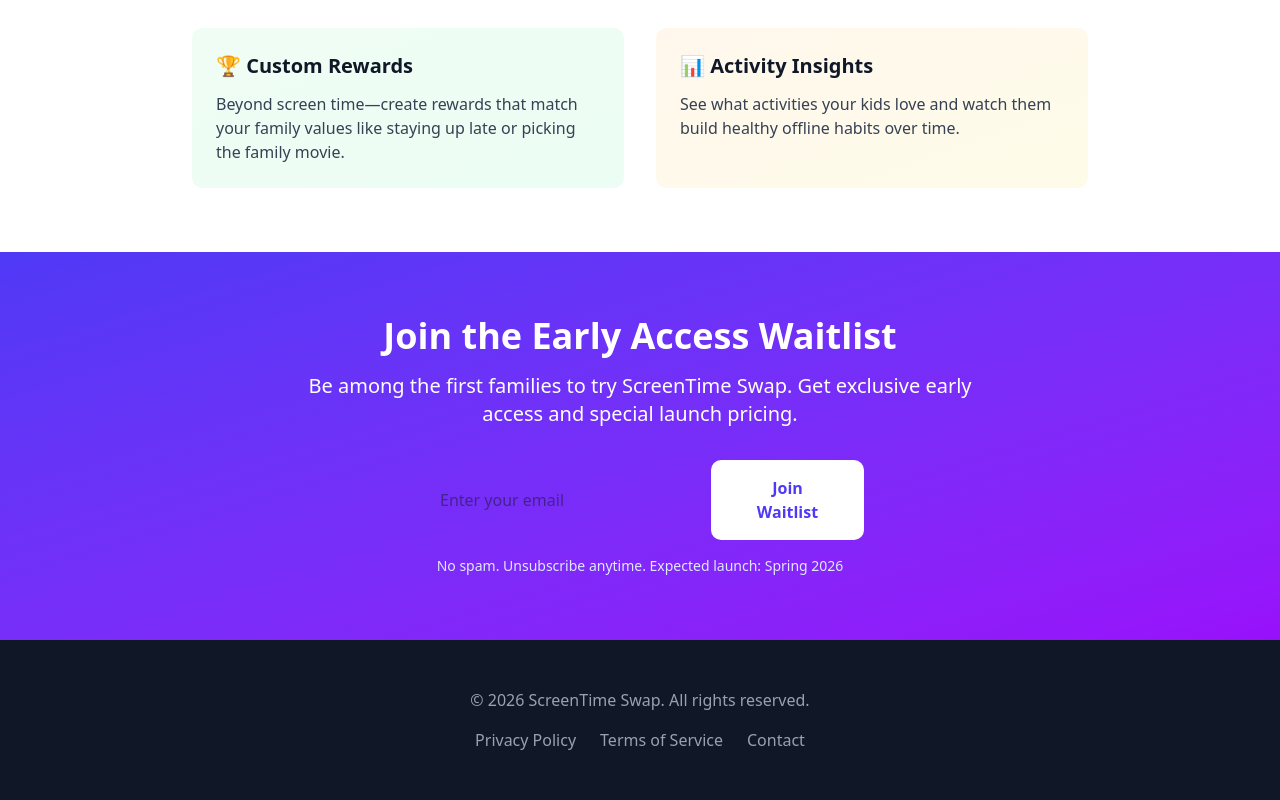
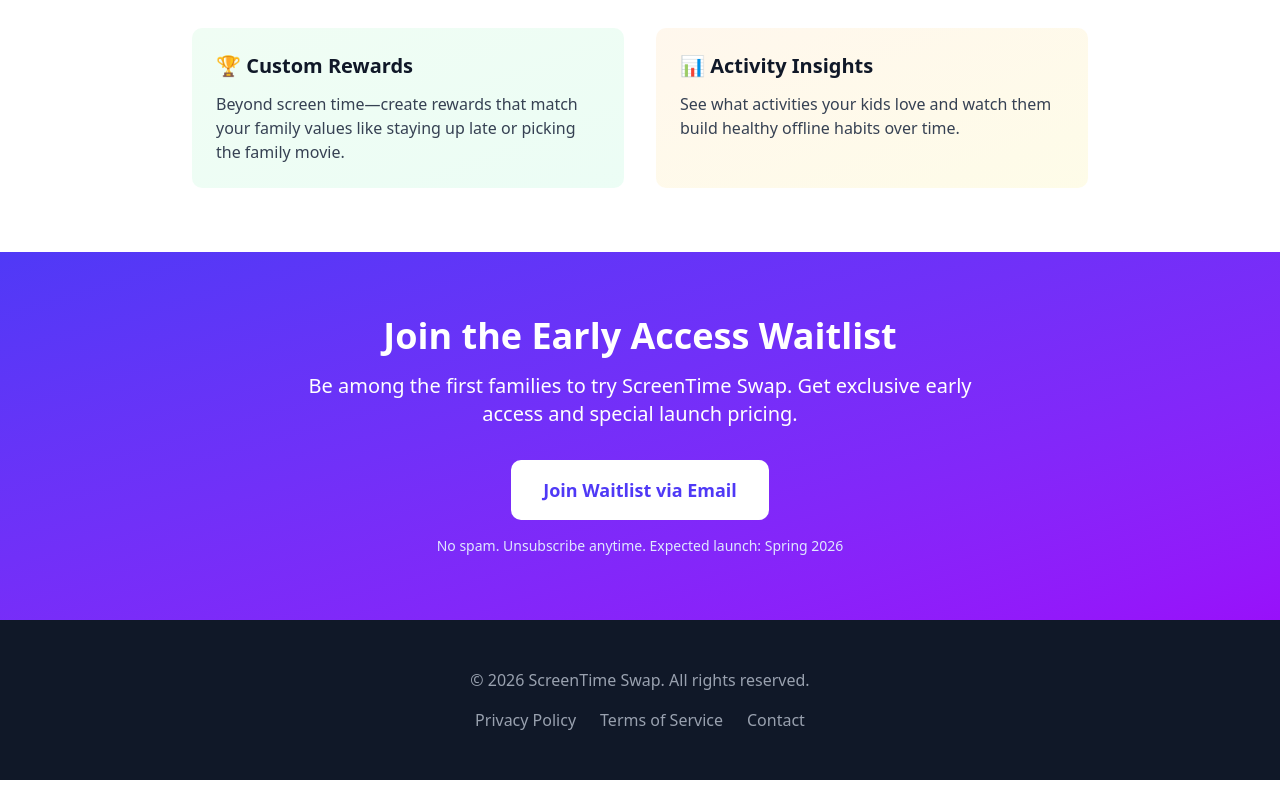
Before and after one commit to mankiel/screentime-swap, a Next.js app: page /landing in a window 1280 px wide. Shown: the part 1668-2468 px from the top of the page. Built offline with nearby package versions, Linux system fonts and the light colour scheme.

Commit message:
Remove database-dependent waitlist API, use mailto for now

```diff
--- a/app/api/waitlist/route.ts
+++ /dev/null
@@ -1,46 +0,0 @@
-import { NextRequest, NextResponse } from 'next/server';
-import { prisma } from '@/lib/prisma';
-
-export async function POST(req: NextRequest) {
-  try {
-    const { email } = await req.json();
-
-    if (!email || !email.includes('@')) {
-      return NextResponse.json(
-        { error: 'Valid email required' },
-        { status: 400 }
-      );
-    }
-
-    // Check if email already exists
-    const existing = await prisma.waitlist.findUnique({
-      where: { email },
-    });
-
-    if (existing) {
-      return NextResponse.json(
-        { message: 'Already on waitlist!' },
-        { status: 200 }
-      );
-    }
-
-    // Add to waitlist
-    await prisma.waitlist.create({
-      data: {
-        email,
-        createdAt: new Date(),
-      },
-    });
-
-    return NextResponse.json(
-      { message: 'Successfully joined waitlist!' },
-      { status: 201 }
-    );
-  } catch (error) {
-    console.error('Waitlist error:', error);
-    return NextResponse.json(
-      { error: 'Failed to join waitlist' },
-      { status: 500 }
-    );
-  }
-}
--- a/app/landing/page.tsx
+++ b/app/landing/page.tsx
@@ -189,31 +189,13 @@
             <h2 className="text-4xl font-bold mb-4">Join the Early Access Waitlist</h2>
             <p className="text-xl mb-8">Be among the first families to try ScreenTime Swap. Get exclusive early access and special launch pricing.</p>
 
-            <form onSubmit={handleSubmit} className="flex flex-col sm:flex-row gap-4 max-w-md mx-auto">
-              <input
-                type="email"
-                placeholder="Enter your email"
-                value={email}
-                onChange={(e) => setEmail(e.target.value)}
-                className="flex-1 px-6 py-4 rounded-lg text-gray-900 focus:outline-none focus:ring-2 focus:ring-white"
-                required
-                disabled={status === 'loading'}
-              />
-              <button
-                type="submit"
-                disabled={status === 'loading'}
-                className="bg-white text-indigo-600 px-8 py-4 rounded-lg font-semibold hover:bg-gray-100 transition disabled:opacity-50 disabled:cursor-not-allowed"
-              >
-                {status === 'loading' ? 'Joining...' : 'Join Waitlist'}
-              </button>
-            </form>
-
-            {status === 'success' && (
-              <p className="mt-4 text-green-200 font-semibold">✓ {message}</p>
-            )}
-            {status === 'error' && (
-              <p className="mt-4 text-red-200 font-semibold">✗ {message}</p>
-            )}
+            {/* Temporary: Using mailto until database is set up */}
+            <a
+              href="mailto:hello@screentimeswap.com?subject=Waitlist%20Signup&body=I'd%20like%20to%20join%20the%20waitlist!"
+              className="inline-block bg-white text-indigo-600 px-8 py-4 rounded-lg font-semibold hover:bg-gray-100 transition text-lg"
+            >
+              Join Waitlist via Email
+            </a>
 
             <p className="text-sm mt-4 text-indigo-100">No spam. Unsubscribe anytime. Expected launch: Spring 2026</p>
           </div>
```
